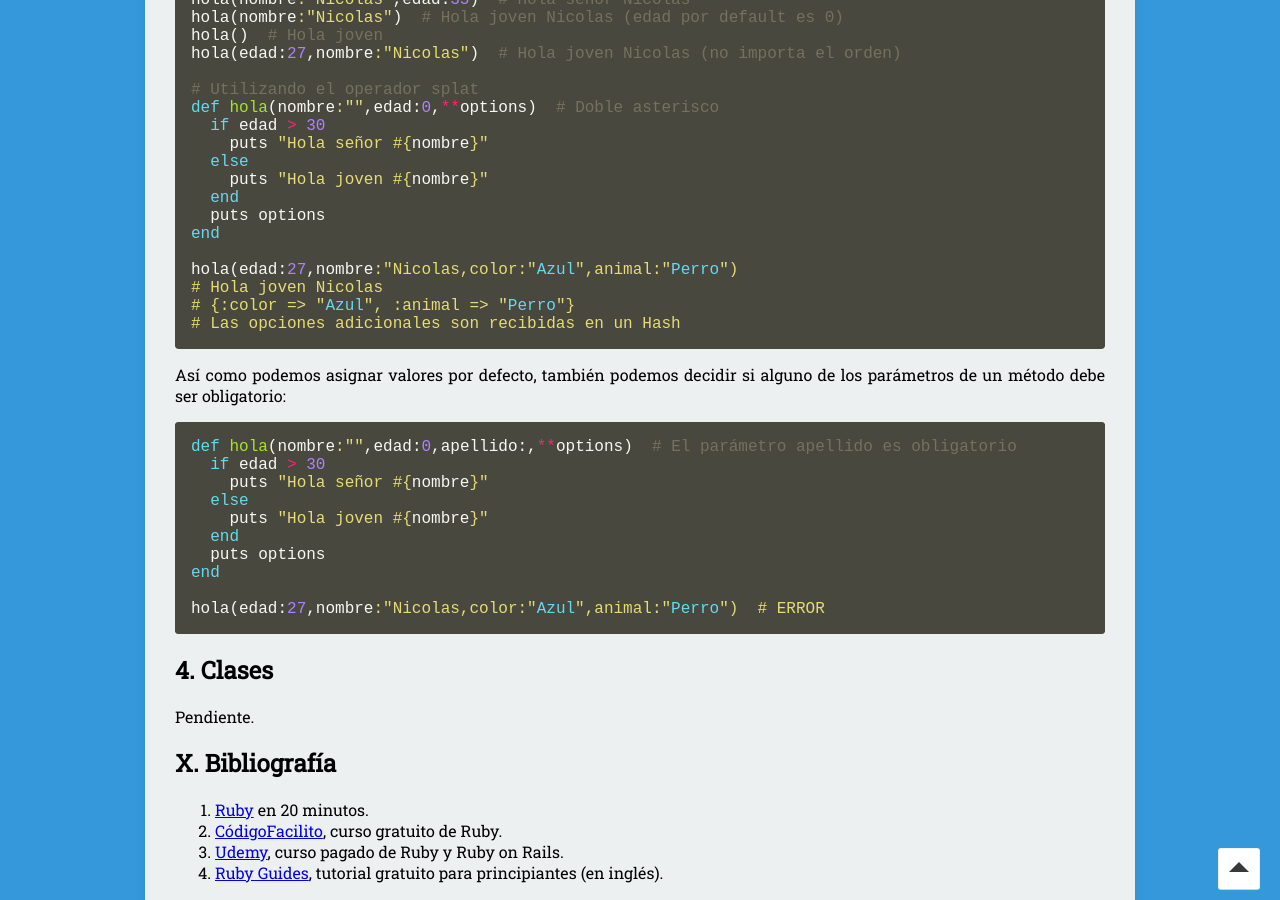
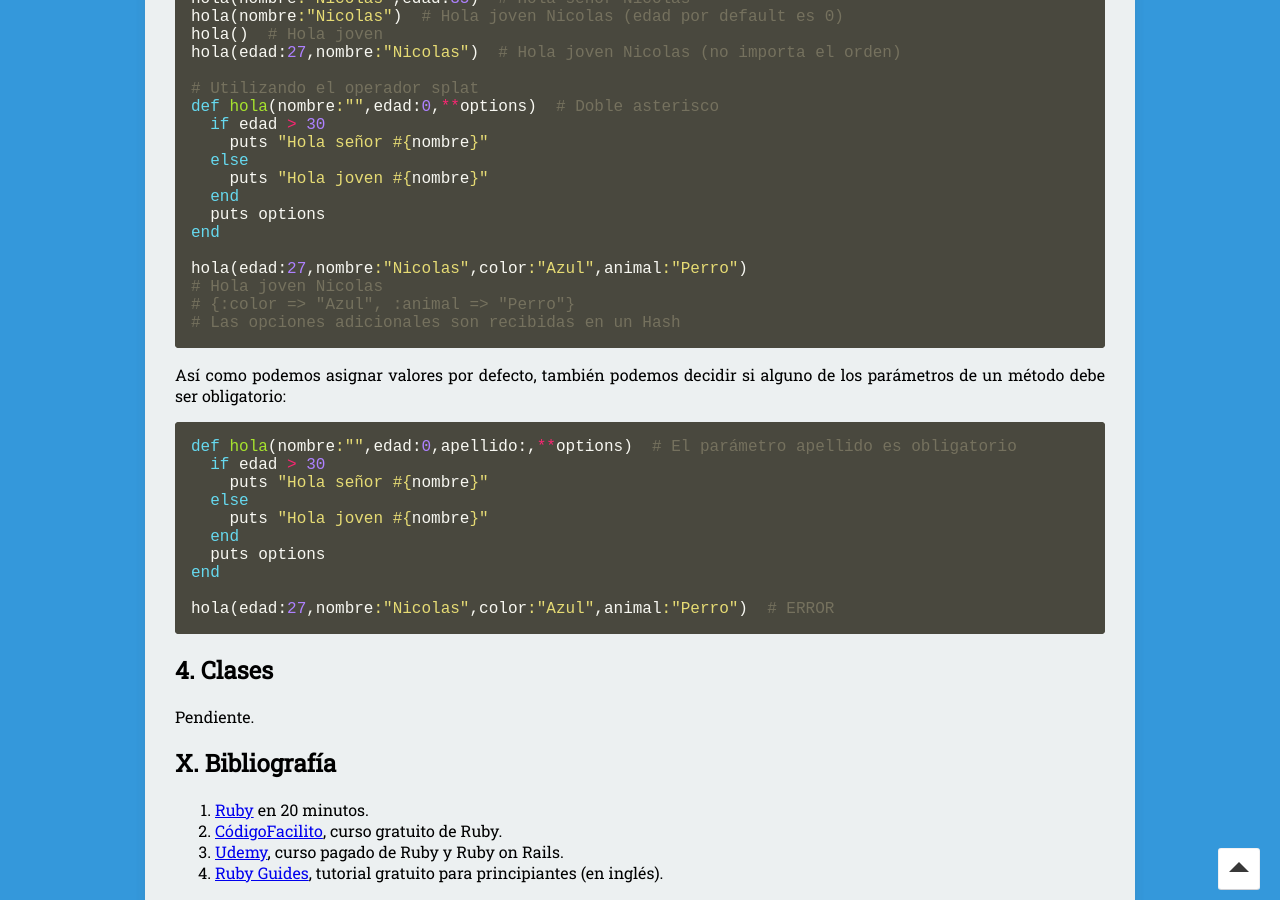
Before and after one commit to nisoto/Blog-anterior-2.0, a Jekyll site: the page built from _posts/2020-04-13-rails-v-ruby-avanzado.md, in a window 1280 px wide and 900 px high, scrolled down 4305 px. Built offline with Jekyll 4.4.1, drawn with Linux system fonts in a browser that asks for light colours; nearby versions of some CDN libraries.

Commit message:
Update 2020-04-13-rails-v-ruby-avanzado.md

````diff
--- a/_posts/2020-04-13-rails-v-ruby-avanzado.md
+++ b/_posts/2020-04-13-rails-v-ruby-avanzado.md
@@ -240,7 +240,7 @@ def hola(nombre:"",edad:0,**options)  # Doble asterisco
   puts options
 end
 
-hola(edad:27,nombre:"Nicolas,color:"Azul",animal:"Perro")
+hola(edad:27,nombre:"Nicolas",color:"Azul",animal:"Perro")
 # Hola joven Nicolas
 # {:color => "Azul", :animal => "Perro"}
 # Las opciones adicionales son recibidas en un Hash
@@ -258,7 +258,7 @@ def hola(nombre:"",edad:0,apellido:,**options)  # El parámetro apellido es obli
   puts options
 end
 
-hola(edad:27,nombre:"Nicolas,color:"Azul",animal:"Perro")  # ERROR
+hola(edad:27,nombre:"Nicolas",color:"Azul",animal:"Perro")  # ERROR
 ```
 
 ## 4. Clases
````
